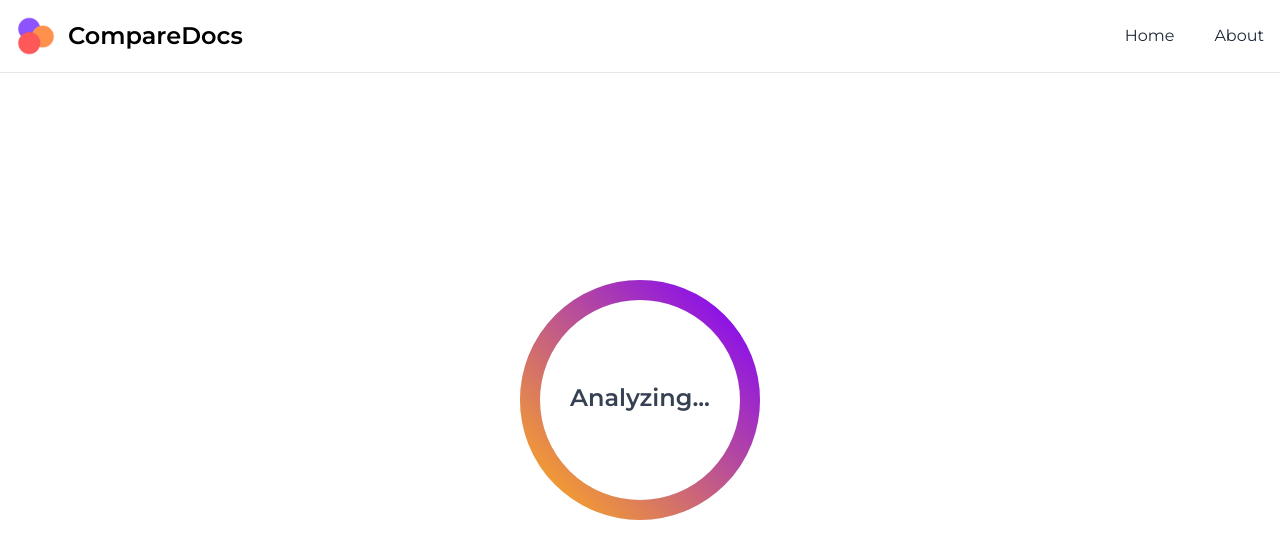
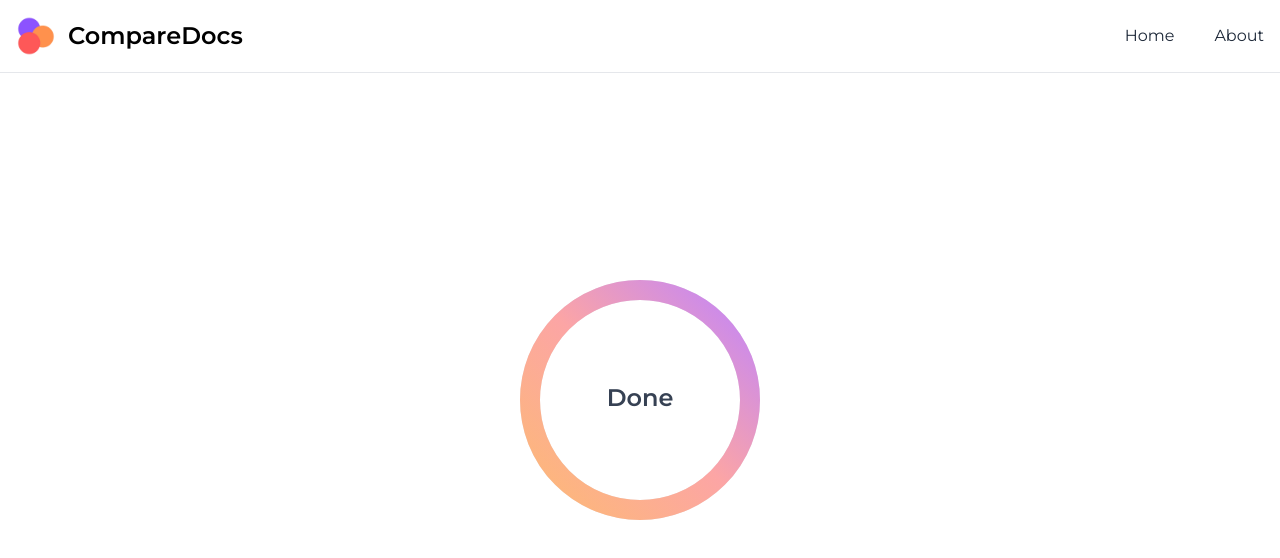
Before and after one commit to BrindzaB/CompareDocs, a React (Vite) app in the folder frontend/: page /loading in a window 1280 px wide. Shown: the top 558 px of the page. Built offline with nearby package versions, Linux system fonts and the light colour scheme.

Commit message:
minor fixes on LoadingPage

```diff
--- a/frontend/src/components/LoaderElement.jsx
+++ b/frontend/src/components/LoaderElement.jsx
@@ -32,8 +32,9 @@ function LoaderElement({ size = 240, strokeWidth = 20, duration = 5000 }) {
         <svg width={size} height={size}>
             <defs>
                 <linearGradient id="gradientStroke" x1="0%" y1="0%" x2="100%" y2="100%">
-                    <stop offset="0%" stopColor="#FFAC1C" />
-                    <stop offset="100%" stopColor="#7F00FF" />
+                    <stop offset="0%" stopColor="#FDBA74" />
+                    <stop offset="50%" stopColor="#FCA5A5" />
+                    <stop offset="100%" stopColor="#C084FC" />
                 </linearGradient>
             </defs>
 
@@ -68,7 +69,7 @@ function LoaderElement({ size = 240, strokeWidth = 20, duration = 5000 }) {
                 textAnchor="middle"
                 className="fill-gray-700 text-2xl font-semibold"
                 >
-                Analyzing...
+                {progress !== 100 ? ("Analyzing...") : ("Done")}
             </text>
         </svg>
     </div>
--- a/frontend/src/components/LoadingPage.jsx
+++ b/frontend/src/components/LoadingPage.jsx
@@ -1,4 +1,5 @@
 import LoaderElement from "./LoaderElement";
+import AIFog from "./design/AIFog";
 
 function LoadingPage() {
     return (
--- a/frontend/src/components/Navbar.jsx
+++ b/frontend/src/components/Navbar.jsx
@@ -11,10 +11,10 @@ function Navbar() {
                 <div class="items-center justify-between hidden w-full md:flex md:w-auto md:order-1" id="navbar-sticky">
                     <ul class="flex flex-col gap-2 p-4 md:p-0 mt-4 font-normal border border-gray-100 rounded-lg bg-gray-50 md:space-x-8 rtl:space-x-reverse md:flex-row md:mt-0 md:border-0 md:bg-white">
                     <li>
-                        <a href="#" class="block text-gray-800 rounded-sm transition-transform duration-150 hover:scale-105 hover:text-gray-900">Home</a>
+                        <a href="/" class="block text-gray-800 rounded-sm transition-transform duration-150 hover:scale-105 hover:text-gray-900">Home</a>
                     </li>
                     <li>
-                        <a href="#" class="block text-gray-800 rounded-sm transition-transform duration-150 hover:scale-105 hover:text-gray-900">About</a>
+                        <a href="/loading" class="block text-gray-800 rounded-sm transition-transform duration-150 hover:scale-105 hover:text-gray-900">About</a>
                     </li>
                     </ul>
                 </div>
```
